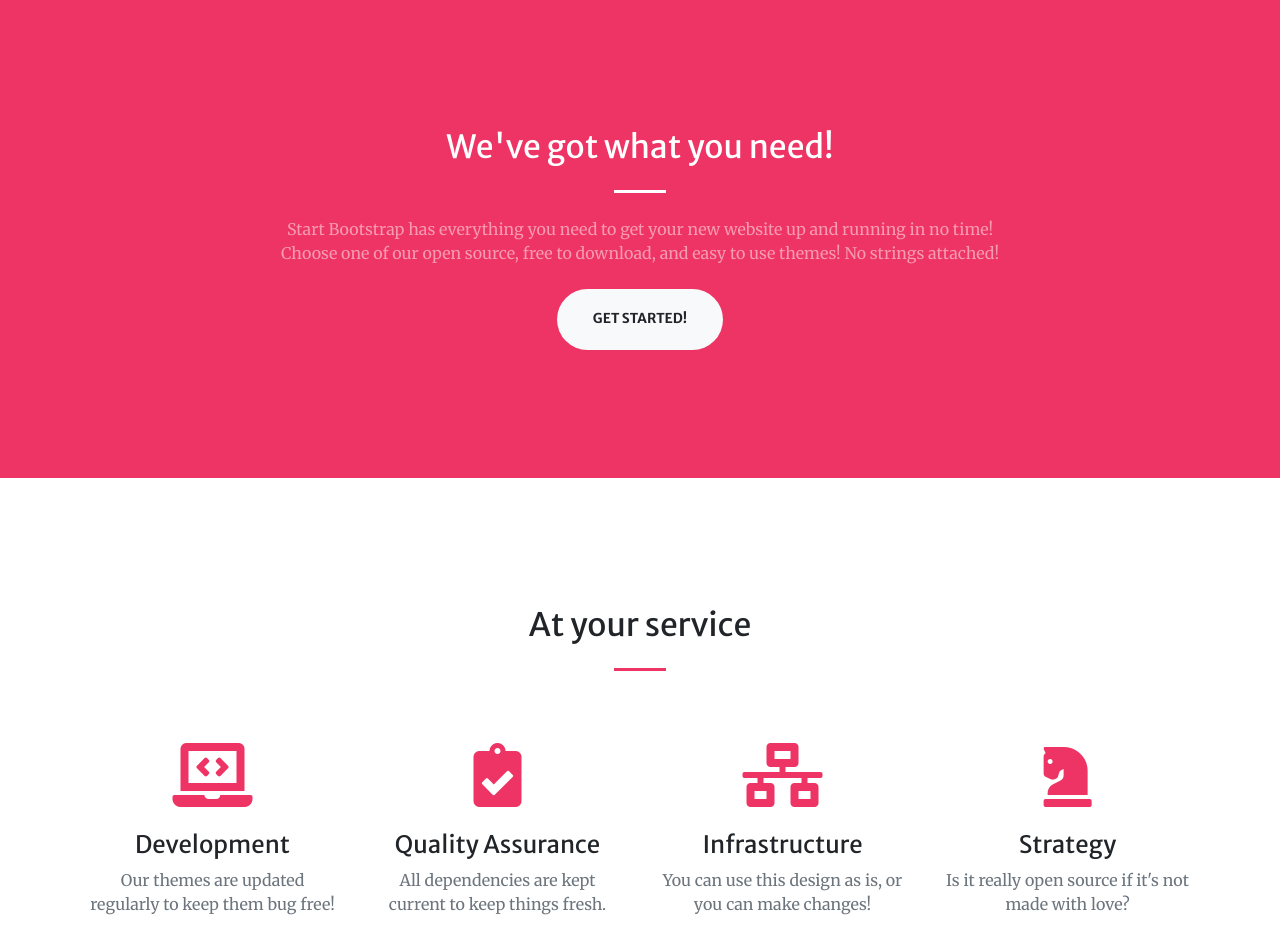
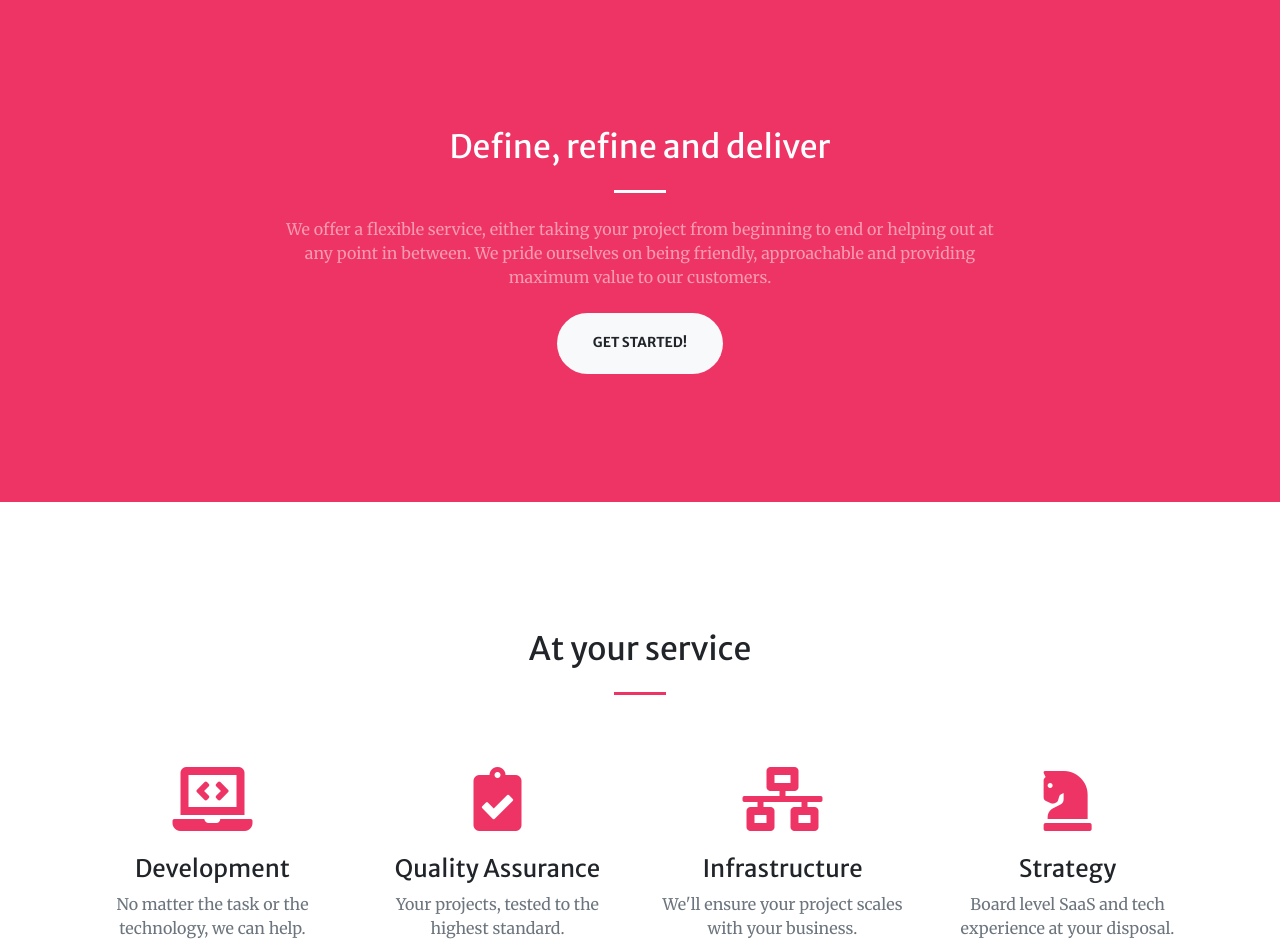
Before and after one commit to JohnJKerr/developkerr-web, a Gatsby site: page / in a window 1280 px wide. Shown: the part 800-1752 px from the top of the page. Built offline with nearby package versions, Linux system fonts and the light colour scheme; Gatsby itself is replaced by a stand-in of ours.

Commit message:
Updated website copy

```diff
--- a/src/pages/index.js
+++ b/src/pages/index.js
@@ -40,13 +40,11 @@ export default class IndexPage extends React.Component {
           <div className="container">
             <div className="row justify-content-center">
               <div className="col-lg-8 text-center">
-                <h2 className="text-white mt-0">We've got what you need!</h2>
+                <h2 className="text-white mt-0">Define, refine and deliver</h2>
                 <hr className="divider light my-4"/>
-                <p className="text-white-50 mb-4">Start Bootstrap has everything you need to get your new website up
-                  and
-                  running in no time! Choose one of our open source, free to download, and easy to use themes! No
-                  strings
-                  attached!</p>
+                <p className="text-white-50 mb-4">We offer a flexible service, either taking your project from beginning
+                  to end or helping out at any point in between.
+                  We pride ourselves on being friendly, approachable and providing maximum value to our customers.</p>
                 <a className="btn btn-light btn-xl js-scroll-trigger" href="#services"
                    onClick={Scroller.handleAnchorScroll}>Get Started!</a>
               </div>
@@ -63,28 +61,28 @@ export default class IndexPage extends React.Component {
                 <div className="mt-5">
                   <i className="fas fa-4x fa-laptop-code text-primary mb-4"></i>
                   <h3 className="h4 mb-2">Development</h3>
-                  <p className="text-muted mb-0">Our themes are updated regularly to keep them bug free!</p>
+                  <p className="text-muted mb-0">No matter the task or the technology, we can help.</p>
                 </div>
               </div>
               <div className="col-lg-3 col-md-6 text-center">
                 <div className="mt-5">
                   <i className="fas fa-4x fa-clipboard-check text-primary mb-4"></i>
                   <h3 className="h4 mb-2">Quality Assurance</h3>
-                  <p className="text-muted mb-0">All dependencies are kept current to keep things fresh.</p>
+                  <p className="text-muted mb-0">Your projects, tested to the highest standard.</p>
                 </div>
               </div>
               <div className="col-lg-3 col-md-6 text-center">
                 <div className="mt-5">
                   <i className="fas fa-4x fa-network-wired text-primary mb-4"></i>
                   <h3 className="h4 mb-2">Infrastructure</h3>
-                  <p className="text-muted mb-0">You can use this design as is, or you can make changes!</p>
+                  <p className="text-muted mb-0">We'll ensure your project scales with your business.</p>
                 </div>
               </div>
               <div className="col-lg-3 col-md-6 text-center">
                 <div className="mt-5">
                   <i className="fas fa-4x fa-chess-knight text-primary mb-4"></i>
                   <h3 className="h4 mb-2">Strategy</h3>
-                  <p className="text-muted mb-0">Is it really open source if it's not made with love?</p>
+                  <p className="text-muted mb-0">Board level SaaS and tech experience at your disposal.</p>
                 </div>
               </div>
             </div>
@@ -99,10 +97,10 @@ export default class IndexPage extends React.Component {
                   <Img fluid={this.props.data.images.edges[0].node.childImageSharp.fluid}/>
                   <div className="portfolio-box-caption">
                     <div className="project-category text-white-50">
-                      Category
+                      Website and App Development
                     </div>
                     <div className="project-name">
-                      Project Name
+                      Konquest
                     </div>
                   </div>
                 </a>
@@ -112,10 +110,10 @@ export default class IndexPage extends React.Component {
                   <Img fluid={this.props.data.images.edges[1].node.childImageSharp.fluid}/>
                   <div className="portfolio-box-caption">
                     <div className="project-category text-white-50">
-                      Category
+                      Development and QA
                     </div>
                     <div className="project-name">
-                      Project Name
+                      Imagine Build
                     </div>
                   </div>
                 </a>
@@ -125,10 +123,10 @@ export default class IndexPage extends React.Component {
                   <Img fluid={this.props.data.images.edges[2].node.childImageSharp.fluid}/>
                   <div className="portfolio-box-caption">
                     <div className="project-category text-white-50">
-                      Category
+                      Fractional CTO
                     </div>
                     <div className="project-name">
-                      Project Name
+                      Tungl
                     </div>
                   </div>
                 </a>
```
